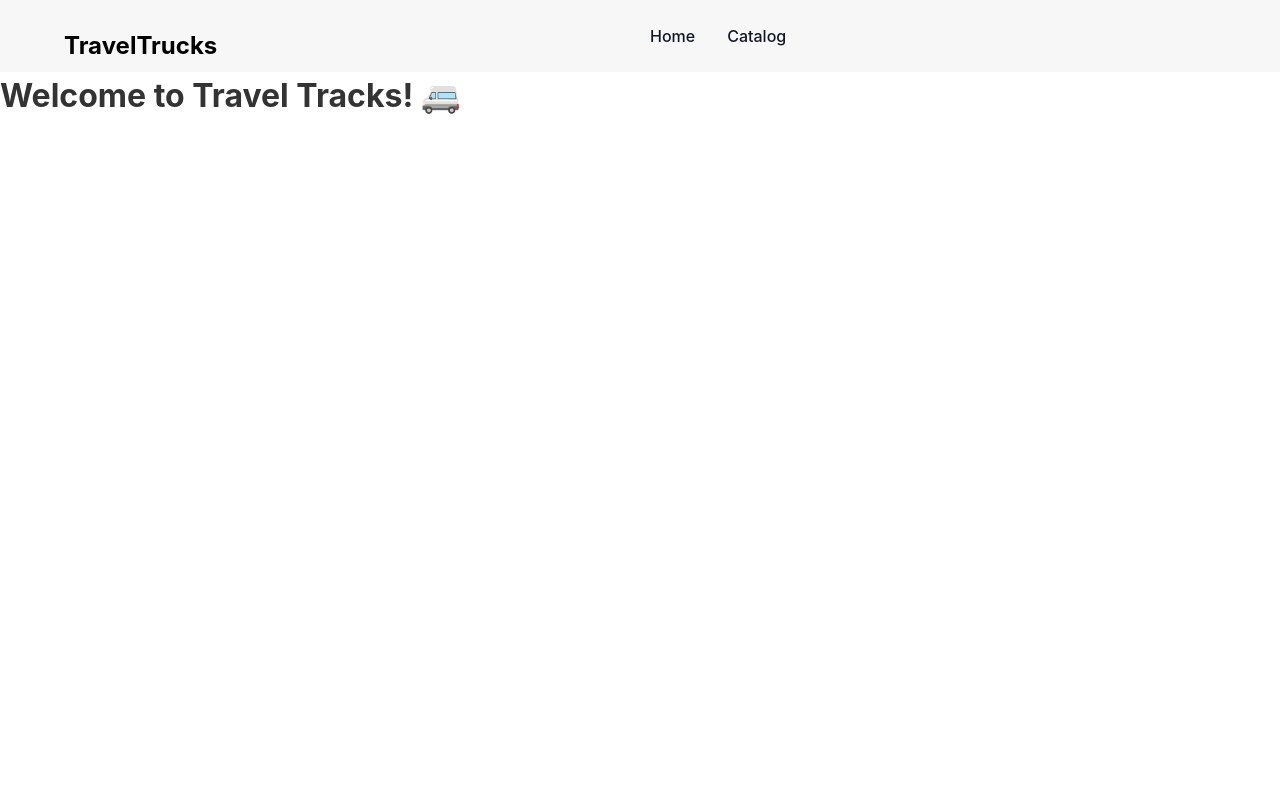
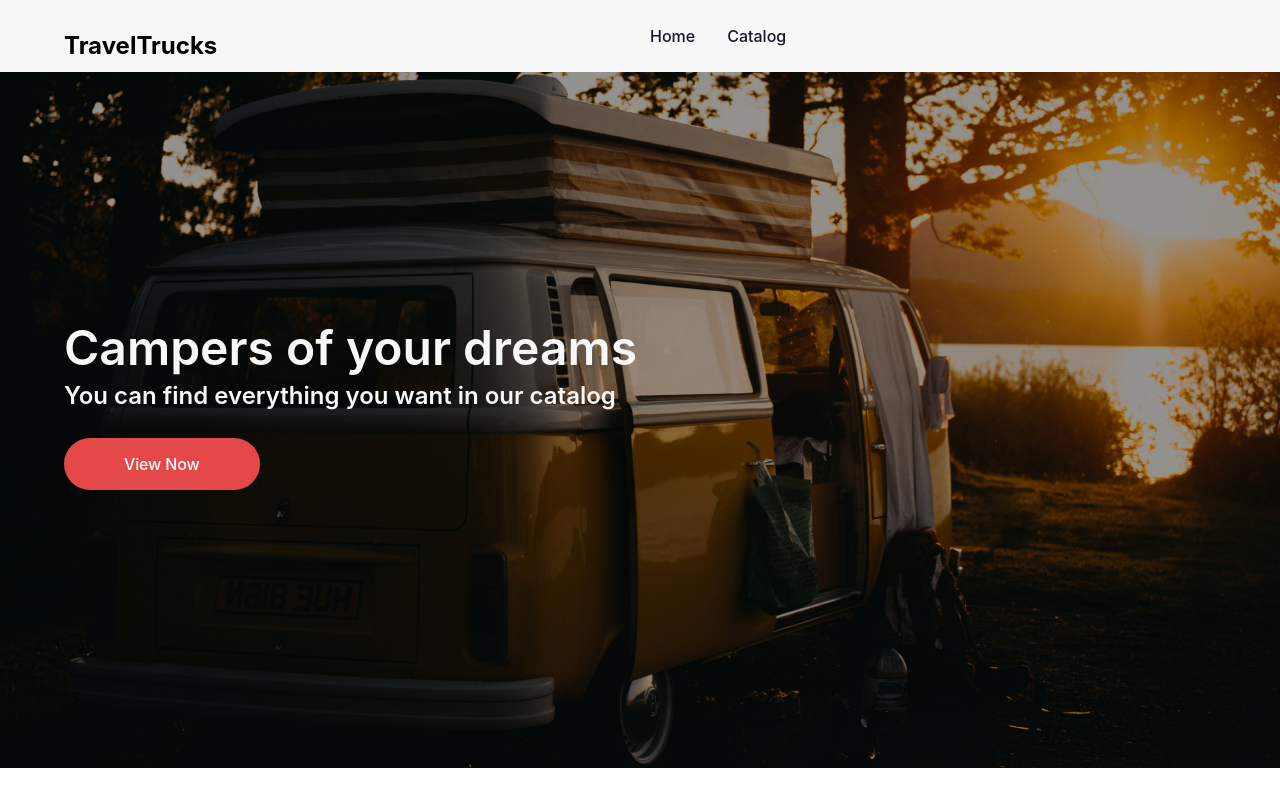
Before and after one commit to chasov-artem/TravelTrucks, a React (Vite) app: page / in a window 1280 px wide. Shown: the top 800 px of the page. Built offline with nearby package versions, Linux system fonts and the light colour scheme.

Commit message:
HomePage

```diff
--- a/src/pages/HomePage/HomePage.jsx
+++ b/src/pages/HomePage/HomePage.jsx
@@ -1,4 +1,22 @@
+import { Link } from "react-router-dom";
+import s from "./HomePage.module.css";
 const HomePage = () => {
-  return <h1>Welcome to Travel Tracks! 🚐</h1>;
+  return (
+    <>
+      <div className={s.container}>
+        <div className={s.contentWrapper}>
+          <div className={s.titleWrapper}>
+            <h1 className={s.mainTitle}>Campers of your dreams</h1>
+            <h2 className={s.title}>
+              You can find everything you want in our catalog
+            </h2>
+          </div>
+          <Link to={"/catalog"} className={s.link}>
+            View Now
+          </Link>
+        </div>
+      </div>
+    </>
+  );
 };
 export default HomePage;
--- /dev/null
+++ b/src/pages/HomePage/HomePage.module.css
@@ -0,0 +1,45 @@
+.container {
+  width: 1440px;
+  height: 696px;
+  background-image: linear-gradient(rgba(0, 0, 0, 0.2), rgba(0, 0, 0, 0.2)),
+    url("../../images/HeroImage.png");
+  background-size: cover;
+  background-position: center;
+  display: flex;
+  flex-direction: column;
+  justify-content: start;
+  align-items: start;
+  text-align: start;
+  padding: 260px 64px;
+}
+
+.titleWrapper {
+  margin-bottom: 40px;
+}
+
+.mainTitle {
+  font-weight: 600;
+  font-size: 48px;
+  line-height: 67%;
+  color: #f7f7f7;
+  margin-bottom: 16px;
+}
+
+.title {
+  color: #f7f7f7;
+  font-weight: 600;
+  font-size: 24px;
+  line-height: 133%;
+}
+
+.link {
+  border-radius: 200px;
+  padding: 16px 60px;
+  background-color: #e44848;
+  font-family: inherit;
+  font-weight: 500;
+  font-size: 16px;
+  line-height: 150%;
+  letter-spacing: -0.01em;
+  color: white;
+}
```
Also changed, not shown: src/images/HeroImage.png (added).
